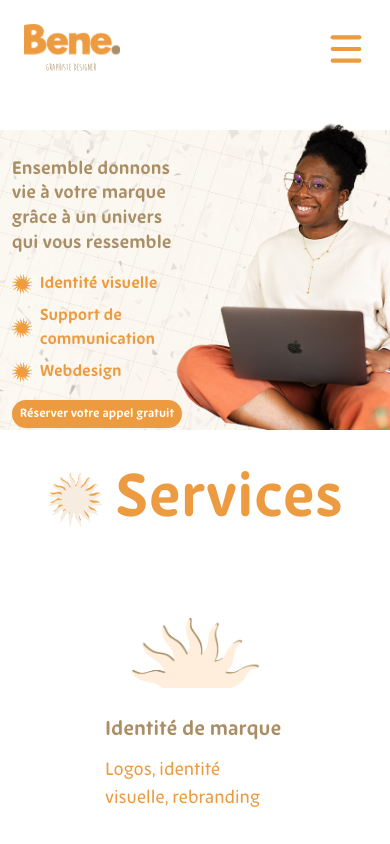
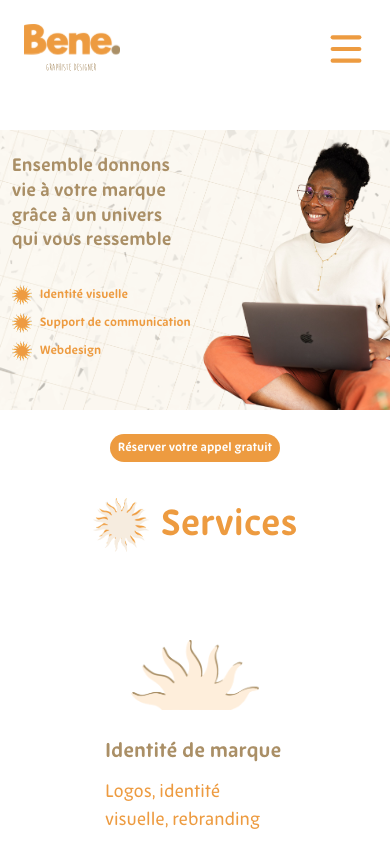
Before and after one commit to yeezynico/portfolio_b-n-dcite, a React (Vite) app: page / in a window 390 px wide. Shown: the top 844 px of the page. Built offline with nearby package versions, Linux system fonts and the light colour scheme.

Commit message:
STYLE: change litle style

```diff
--- a/src/components/layout/Footer.jsx
+++ b/src/components/layout/Footer.jsx
@@ -40,7 +40,7 @@ export const Footer = () => {
         </div>
       </div>
       <div className="mt-10 pt-6 border-t border-[#ED9B40]/30 text-center">
-        <p className="text-[#AA8F66] font-newzen text-sm md:text-base">
+        <p className="text-[#ED9B40] font-newzen text-sm md:text-base">
           © 2026 Béné. – Tous droits réservés
         </p>
       </div>
--- a/src/components/layout/Header.jsx
+++ b/src/components/layout/Header.jsx
@@ -57,7 +57,7 @@ export const Header = () => {
         </nav>
 
         {open && (
-          <div className="absolute top-full left-0 right-0 z-40 bg-[#ffffff] px-6 pt-10 pb-10 flex flex-col min-h-[65vh] rounded-b-[40px] shadow-lg md:hidden">
+          <div className="absolute top-full left-0 right-0 z-40 bg-[#ffffff] px-6 pt-10 pb-10 flex flex-col rounded-b-[40px] shadow-lg md:hidden">
             <div className="flex flex-col text-[#ED9B40] font-newzen font-bold text-2xl gap-16">
               <a href="#services" onClick={() => setOpen(false)}>
                 Services
@@ -70,7 +70,7 @@ export const Header = () => {
               </a>
             </div>
 
-            <div className="mt-auto flex justify-center">
+            <div className="mt-8 flex justify-center">
               <PopupButton
                 url="https://calendly.com/lutetebenedicte/30min"
                 rootElement={document.getElementById("root")}
--- a/src/components/sections/About.jsx
+++ b/src/components/sections/About.jsx
@@ -10,11 +10,11 @@ const About = () => {
 
   return (
     <div
-      className="w-full h-[300px] min-[500px]:max-md:h-[420px] md:h-[613px] bg-cover bg-center relative overflow-visible mt-5 md:mt-20"
+      className="w-full h-[280px] min-[500px]:max-md:h-[420px] md:h-[613px] bg-cover bg-center relative overflow-visible mt-5 md:mt-20"
       style={{ backgroundImage: `url(${bgImage})` }}
     >
       <div
-        className="w-full h-[300px] min-[500px]:max-md:h-[420px] md:h-[613px] bg-cover bg-center flex flex-col items-center justify-center gap-10 max-md:gap-4 relative"
+        className="w-full h-[280px] min-[500px]:max-md:h-[420px] md:h-[613px] bg-cover bg-center flex flex-col items-center justify-center max-md:justify-start gap-10 max-md:gap-4 relative"
         style={{ backgroundImage: `url(${bgImage2})` }}
       >
         <div className="bg-[#FEEEDB] rounded-4xl w-2/3 p-14 shadow-lg mr-72 -ml-24 mt-20 max-md:bg-transparent max-md:shadow-none max-md:rounded-none max-md:w-[46%] max-md:p-0 max-md:mr-0 max-md:mt-6 max-md:self-start max-md:ml-[3%]">
@@ -24,7 +24,7 @@ const About = () => {
           </h2>
         </div>
 
-        <div className="flex items-center justify-center gap-8 text-[#ED9B40] font-newzen font-bold text-2xl mr-96 -ml-4 max-md:flex-col max-md:items-start max-md:justify-start max-md:gap-2 max-md:text-base max-md:mr-0 max-md:ml-[3%] max-md:w-[48%] max-md:self-start">
+        <div className="flex items-center justify-center gap-8 text-[#ED9B40] font-newzen font-bold text-2xl min-[300px]:max-md:text-[12px] mr-96 -ml-4 max-md:flex-col max-md:items-start max-md:justify-start max-md:gap-2 max-md:text-base max-md:mr-0 max-md:ml-[3%] max-md:w-[48%] max-md:self-start max-md:mt-4">
           <div className="flex items-center gap-2">
             <img
               src={sunny}
@@ -53,7 +53,7 @@ const About = () => {
           </div>
         </div>
 
-        <div className="w-10/12 md:w-3/4 lg:w-2/3 xl:w-1/2 flex flex-col gap-6 max-md:w-[48%] max-md:self-start max-md:ml-[3%]">
+        <div className="w-10/12 md:w-3/4 lg:w-2/3 xl:w-1/2 flex flex-col gap-6 max-md:w-[48%] max-md:self-start max-md:ml-[3%] max-[500px]:hidden">
           <div className="flex justify-center max-md:justify-start">
             <button
               className="bg-[#ED9B40] text-white rounded-2xl font-bold hover:bg-[#d9862e] transition font-newzen mb-20 text-xs px-2 py-1.5 min-[500px]:max-md:text-sm min-[501px]:max-md:px-3 min-[501px]:max-md:py-2  md:text-2xl md:px-4 md:py-2  max-md:mb-0"
@@ -68,8 +68,19 @@ const About = () => {
       <img
         src={photo}
         alt="photo"
-        className="absolute bottom-0 right-0 w-auto object-contain h-[320px] min-[500px]:max-md:h-[420px] md:h-auto"
+        className="absolute bottom-0 right-0 w-auto object-contain h-[280px] min-[500px]:max-md:h-[380px] md:h-auto"
       />
+
+      <div className="min-[499px]:hidden mt-6">
+        <div className="flex justify-center">
+          <button
+            className="bg-[#ED9B40] text-white rounded-2xl font-bold hover:bg-[#d9862e] transition font-newzen mb-20 text-xs px-2 py-1.5 min-[500px]:max-md:text-sm min-[501px]:max-md:px-3 min-[501px]:max-md:py-2  md:text-2xl md:px-4 md:py-2  max-md:mb-0"
+            onClick={() => navigate("/meeting")}
+          >
+            Réserver votre appel gratuit
+          </button>
+        </div>
+      </div>
     </div>
   );
 };
--- a/src/components/sections/Portfolio.jsx
+++ b/src/components/sections/Portfolio.jsx
@@ -40,7 +40,7 @@ const Portfolio = () => {
 
         <div className="flex items-center gap-3 mb-10 pl-12">
           <img src={sun} alt="soleil" className="w-10 md:w-14" />
-          <h1 className="font-newzen font-bold text-3xl md:text-5xl">
+          <h1 className="font-newzen font-bold text-3xl md:text-4xl">
             Portfolio
           </h1>
         </div>
--- a/src/components/sections/Process.jsx
+++ b/src/components/sections/Process.jsx
@@ -11,7 +11,7 @@ const Process = () => {
       <div className="mt-5 text-white max-w-7xl justify-center mx-auto">
         <div className="flex items-center justify-center md:justify-start gap-3 mb-10">
           <img src={sun} alt="soleil" className="w-10 md:w-16" />
-          <h1 className="font-newzen font-bold text-white text-3xl md:text-6xl">
+          <h1 className="font-newzen font-bold text-white text-3xl md:text-4xl">
             Process
           </h1>
         </div>
@@ -70,8 +70,8 @@ const Process = () => {
               text="Réserver votre appel gratuit"
               className="bg-[#FFFFFF] text-[#ED9B40] px-3.5 py-1 rounded-2xl font-bold hover:bg-[#F6ECDF] transition font-newzen"
           /> */}
-
-          <button className="bg-[#FFFFFF] text-[#ED9B40] hover:bg-[#F6ECDF] transition font-newzen px-4 py-2 rounded-2xl text-2xl font-bold mb-30">
+{/* taile */}
+          <button className="bg-[#FFFFFF] text-[#ED9B40] hover:bg-[#F6ECDF] transition font-newzen px-4 py-2 rounded-2xl min-[500px]:text-2xl font-bold mb-30">
             Prendre votre rendez-vous gratuitement
           </button>
         </div>
--- a/src/components/sections/Service.jsx
+++ b/src/components/sections/Service.jsx
@@ -6,9 +6,9 @@ import { PopupButton } from "react-calendly";
 const Service = () => {
   return (
     <div id="services" className="mb-20">
-      <div className="flex items-center justify-center md:justify-start mt-10 gap-3 max-md:pl-0 md:pl-12">
+      <div className="flex items-center justify-center md:justify-start mt-10 max-[500px]:mt-22 gap-3 max-md:pl-0 md:pl-12">
         <img src={sun} alt="soleil" className="w-14 md:w-16" />
-        <h1 className="font-newzen font-bold text-[#ED9B40] text-6xl">
+        <h1 className="font-newzen font-bold text-[#ED9B40] text-4xl">
           Services
         </h1>
       </div>
--- a/src/components/sections/Testimony.jsx
+++ b/src/components/sections/Testimony.jsx
@@ -5,12 +5,12 @@ const Testimony = () => {
   return (
     <section className="bg-[#f6ecdf6b] pb-20">
       <div>
-        <h1 className="font-newzen font-bold text-[#ED9B40] text-4xl md:text-6xl mb-16 pl-12 pt-18">
+        <h1 className="font-newzen font-bold text-[#ED9B40] text-4xl md:text-4xl mb-16 pl-12 pt-18">
           Ils parlent mieux que moi...
         </h1>
 
         <div className="max-md:px-[10%]">
-          <p className="font-newzen font-normal justify-self-center text-[#ED9B40] text-[40px] max-md:text-lg leading-snug max-w-6xl">
+          <p className="font-newzen font-normal justify-self-center text-[#ED9B40] text-[30px] max-md:text-lg leading-snug max-w-6xl">
             "Je voudrais remercier Bénédicte qui a répondu à toutes mes attentes
             ! Elle a été très efficace et disponible pour la création de mon
             site web ainsi que mon logo. Je vous la recommande les yeux fermés
@@ -18,7 +18,7 @@ const Testimony = () => {
           </p>
         </div>
 
-        <div className="flex items-center gap-6 pl-50 mt-20 max-md:pl-20">
+        <div className="flex items-center pl-50 mt-20 max-md:pl-20">
           <div className="relative w-36 h-36 top-3 max-[445px]:w-28 max-[445px]:h-28">
             <img
               src={demisun}
```
